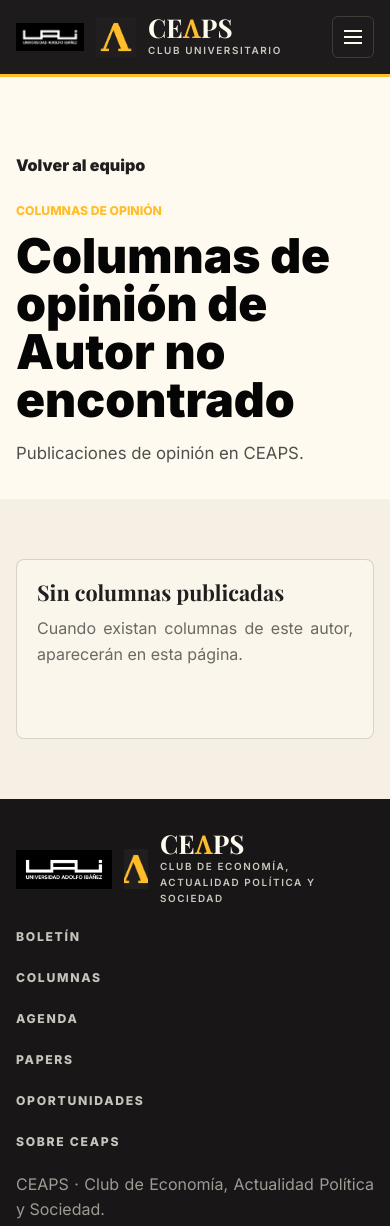
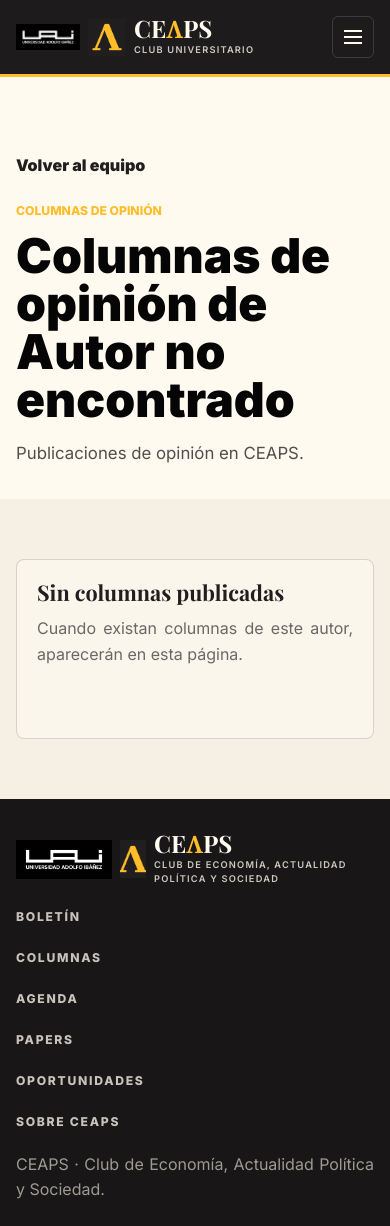
Before and after one commit to ceapsuai/ceapsuai.github.io, a plain HTML site: page autor.html in a window 390 px wide. Shown: the top 1226 px of the page. Drawn offline with nearby package versions, Linux system fonts and the light colour scheme.

Commit message:
Add files via upload

```diff
--- a/assets/css/styles.css
+++ b/assets/css/styles.css
@@ -1139,6 +1139,15 @@
   .detail-sidebar {
     position: static;
   }
+
+  .footer-grid {
+    grid-template-columns: 1fr;
+  }
+
+  .site-footer nav {
+    flex-wrap: wrap;
+    justify-content: flex-start;
+  }
 }
 
 @media (max-width: 720px) {
@@ -1222,25 +1231,25 @@
   }
 
   .brand {
-    gap: 0.75rem;
+    gap: 0.5rem;
   }
 
   .university-logo {
-    width: 68px;
+    width: 64px;
   }
 
   .brand-mark {
-    height: 40px;
-    width: 40px;
+    height: 38px;
+    width: 38px;
   }
 
   .brand-word {
-    font-size: 1.62rem;
+    font-size: 1.5rem;
   }
 
   .brand small {
-    font-size: 0.62rem;
-    letter-spacing: 0.16em;
+    font-size: 0.58rem;
+    letter-spacing: 0.13em;
   }
 
   .hero-copy h1 {
--- a/autor.html
+++ b/autor.html
@@ -9,8 +9,8 @@
     <link rel="preconnect" href="https://fonts.googleapis.com">
     <link rel="preconnect" href="https://fonts.gstatic.com" crossorigin>
     <link href="https://fonts.googleapis.com/css2?family=Inter:wght@400;500;600;700;800;900&family=Playfair+Display:wght@700;800;900&display=swap" rel="stylesheet">
-    <link rel="stylesheet" href="assets/css/styles.css?v=20260528-hero-center">
-    <script type="module" src="assets/js/author.js?v=20260528-hero-center"></script>
+    <link rel="stylesheet" href="assets/css/styles.css?v=20260528-mobile-fit">
+    <script type="module" src="assets/js/author.js?v=20260528-mobile-fit"></script>
   </head>
   <body class="author-page">
     <a class="skip-link" href="#contenido">Saltar al contenido</a>
```
Also changed, not shown: 404.html (+1 -1 lines), detalle.html (+2 -2 lines), equipo.html (+2 -2 lines), index.html (+2 -2 lines).
